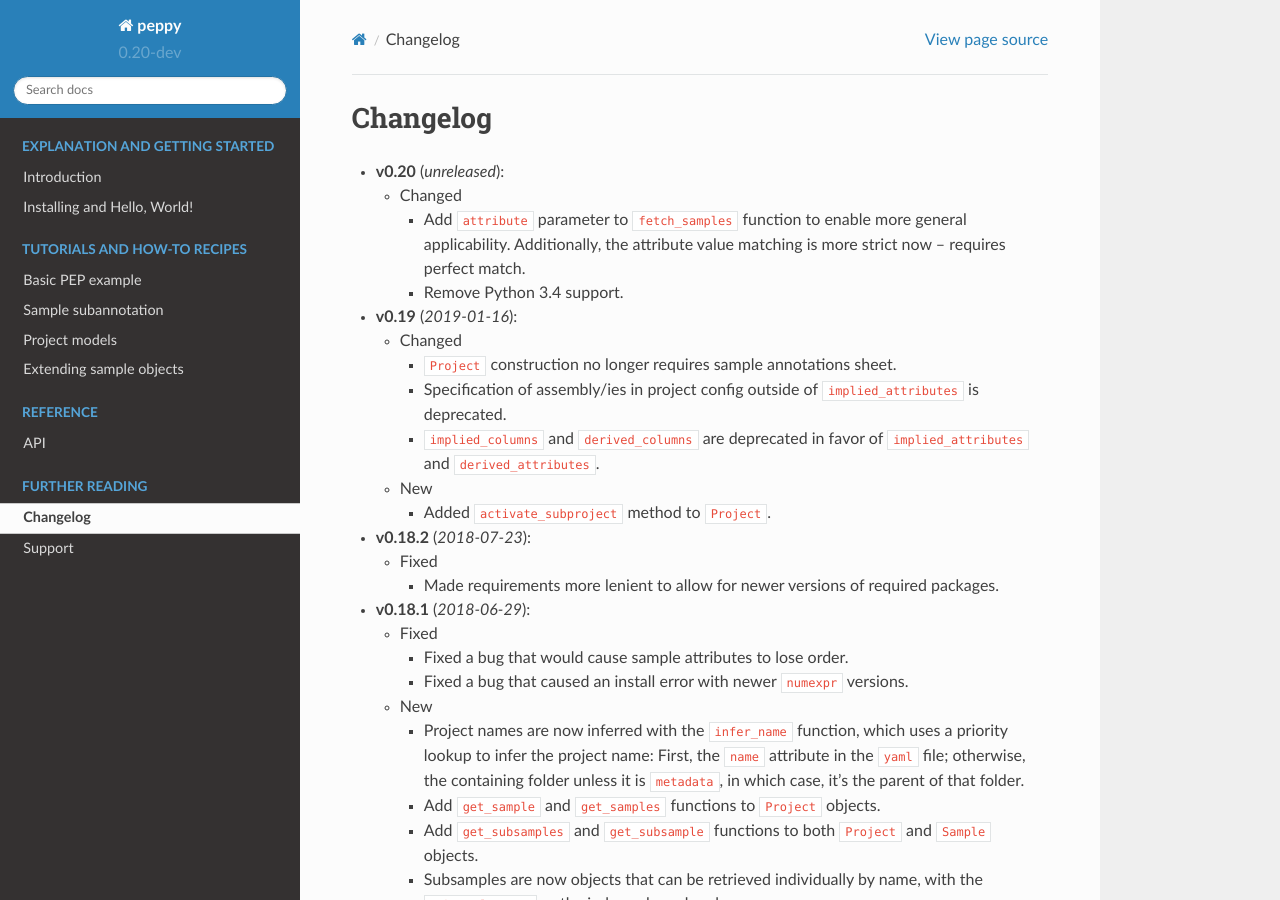
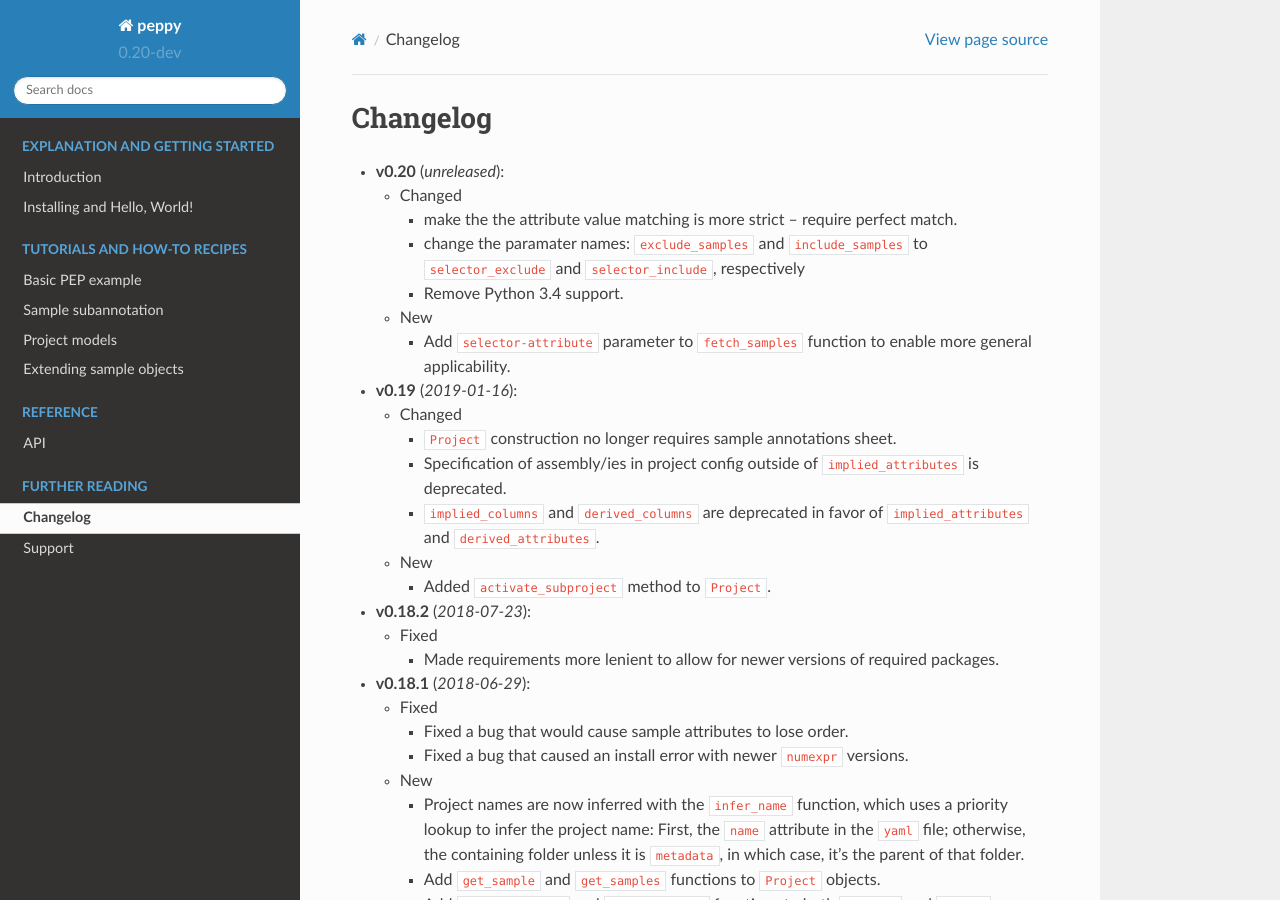
Before and after one commit to pepkit/peppy, a Sphinx documentation site: the page built from doc/source/changelog.rst, in a window 1280 px wide and 900 px high. Built offline with Sphinx 7.4.7 and the Read the Docs theme 2.0.0, drawn with Linux system fonts in a browser that asks for light colours; pages that are not in the unit, such as notebooks, are missing from menus.

Commit message:
Update changelog.rst

```diff
--- a/doc/source/changelog.rst
+++ b/doc/source/changelog.rst
@@ -5,9 +5,15 @@ Changelog
 
   - Changed
 
-    - Add ``attribute`` parameter to ``fetch_samples`` function to enable more general applicability. Additionally, the attribute value matching is more strict now -- requires perfect match.
+    - make the the attribute value matching is more strict -- require perfect match.
+
+    - change the paramater names: ``exclude_samples`` and ``include_samples`` to ``selector_exclude`` and ``selector_include``, respectively
 
     - Remove Python 3.4 support.
+
+  - New
+
+    - Add ``selector-attribute`` parameter to ``fetch_samples`` function to enable more general applicability.
 
 
 - **v0.19** (*2019-01-16*):
```
